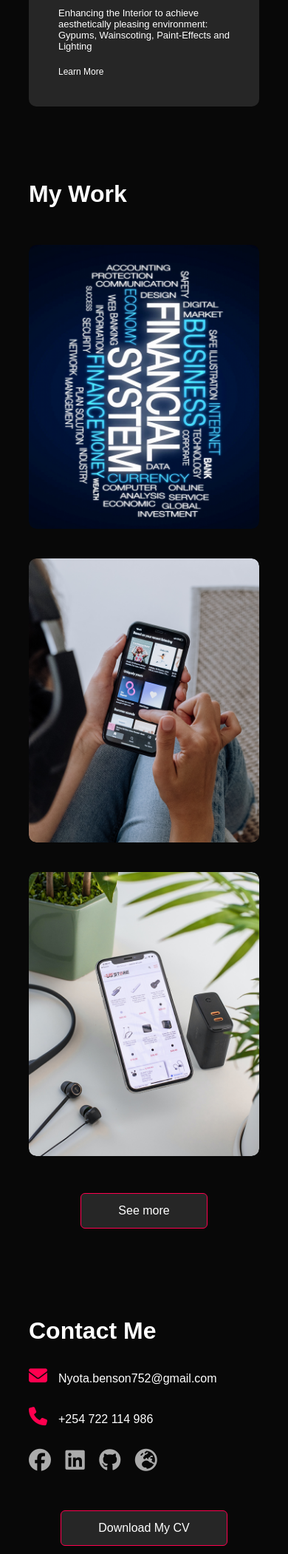
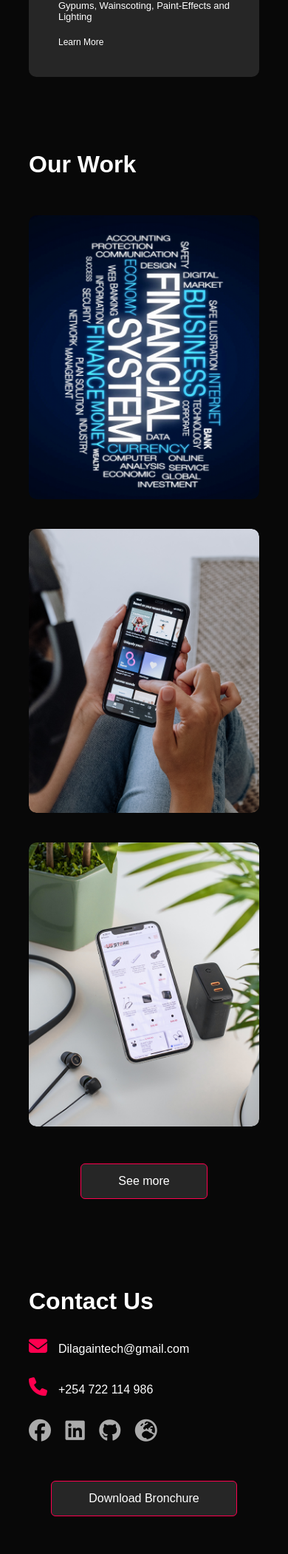
Before and after one commit to Nyotabenson/dilagain_web_page, a PHP site: page / in a window 390 px wide. Shown: the part 3040-5141 px from the top of the page at 74% size. Run offline with PHP 8.4, Linux system fonts and the light colour scheme; some libraries are stand-ins or nearby versions.

Commit message:
mobile view

```diff
--- a/index.html
+++ b/index.html
@@ -25,7 +25,7 @@
         </nav>
         <div class="header-text">
 
-            <h1>Dilagain <span>Technologies</span><br>Standard Solutions</h1>
+            <h1>Dilagain Technologies <span>.</span><br>Standard Solutions</h1>
             <p>The future is here</p>
         </div>
        </div>
@@ -35,7 +35,7 @@
         <div class="container">
             <div class="row">
                 <div class="about-col-1">
-                    <img src="images/main_2.jpg">
+                    <img src="images/work-1.png">
                 </div>
                 <div class="about-col-2">
                     <h1 class="sub-title">About</h1>
@@ -114,7 +114,7 @@
     <!---------------------portfolio--------->
     <div id="portfolio">
         <div class="container">
-            <h1 class="sub-title">My Work</h1>
+            <h1 class="sub-title">Our Work</h1>
             <div class="work_list">
                 <div class="work">
                     <img src="images/pfms.png" alt="">
@@ -149,8 +149,8 @@
         <div class="container">
             <div class="row">
                 <div class="contact-left">
-                    <h1 class="sub-title">Contact Me</h1>
-                    <p><i class="fa-sharp fa-solid fa-envelope"></i>Nyota.benson752@gmail.com</p>
+                    <h1 class="sub-title">Contact Us</h1>
+                    <p><i class="fa-sharp fa-solid fa-envelope"></i>Dilagaintech@gmail.com</p>
                     <p><i class="fa-sharp fa-solid fa-phone"></i>+254 722 114 986</p>
                     <div class="social-icons">
                         <a href="facebook.com"><i class="fa-brands fa-facebook"></i></a>
@@ -158,7 +158,7 @@
                         <a href="https://github.com/Nyotabenson"><i class="fa-brands fa-github"></i></a>
                         <a href="https://nyotabenson-p-f-m-s-app-2ar5dj.streamlit.app/" target="_blank"><i class="fa-sharp fa-solid fa-earth-europe"></i></a>
                     </div>
-                    <a href="images/my-cv.pdf" download class="btn">Download My CV</a>
+                    <a href="images/my-cv.pdf" download class="btn">Download Bronchure</a>
                 </div>
                 <div class="contact-right">
                     <form name="submit-to-google-sheet">
@@ -172,7 +172,7 @@
             </div>
         </div>
         <div class="copyright">
-            <p>Copyright @ Benson</p>
+            <p>Copyright @ BencyBenson</p>
         </div>
     </div>
 
--- a/style.css
+++ b/style.css
@@ -323,7 +323,7 @@ nav .fa-solid{
 /*-------------------small screen--------------------------*/
 @media only screen and (max-width: 600px){
     #header{
-        background-image: url(images/mobile2.png);
+        background-image: url(images/phone_2.png);
     }
     .header-text{
         margin-top: 100%;
```
Also changed, not shown: images/phone_2.png (added), 1 other file.
